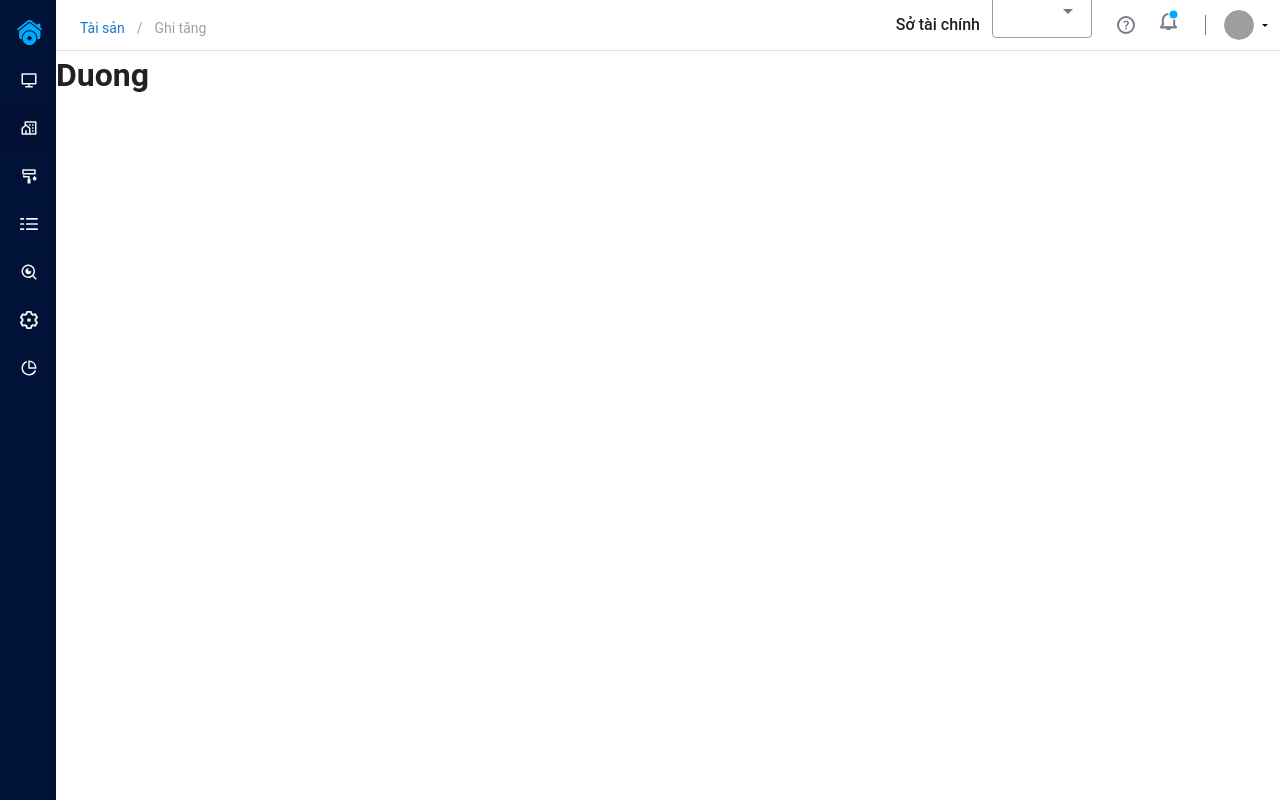
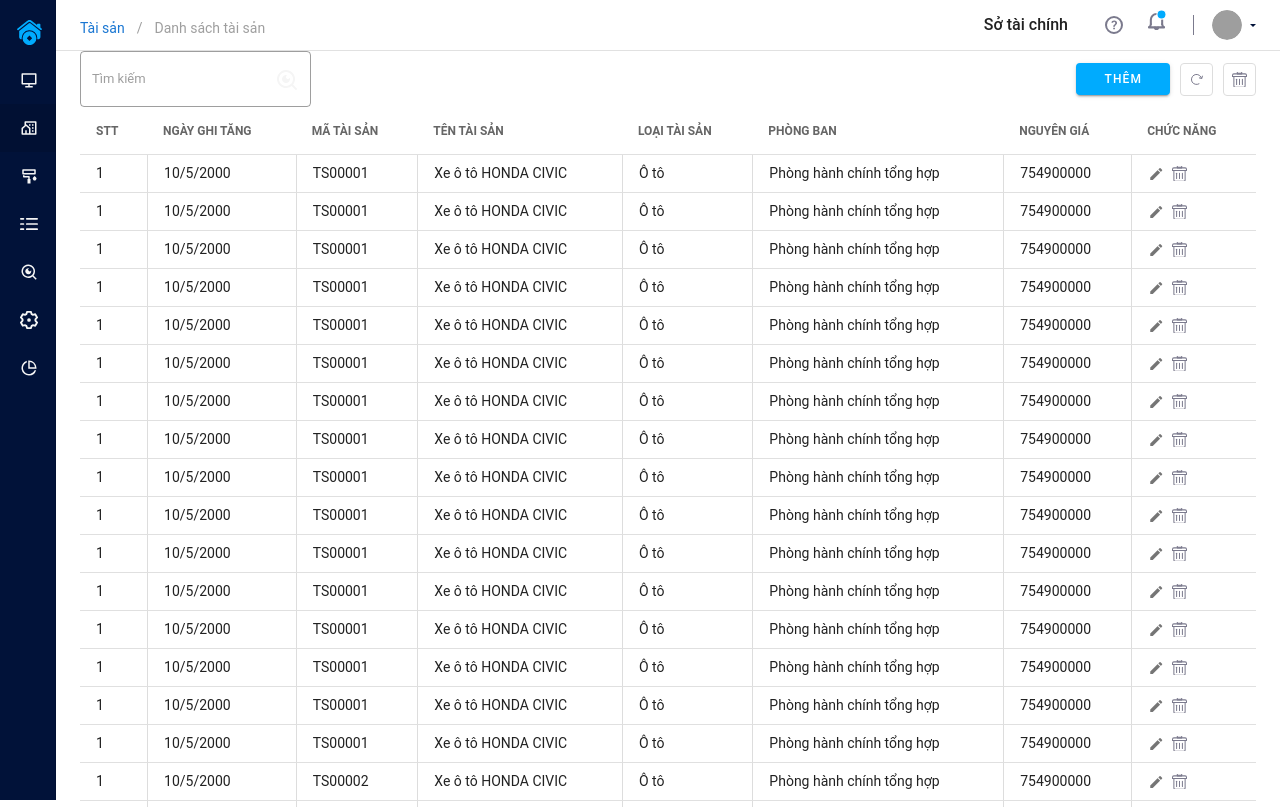
Before and after one commit to mtduong100500/QLTS-MaiThaiDuong-Web5, a Vue app: page /taisan in a window 1280 px wide. Built offline with nearby package versions, Linux system fonts and the light colour scheme; grey boxes are pictures that could not be loaded.

Commit message:
table, more tooltip, change table height, change button style, sticky table header

```diff
--- a/src/App.vue
+++ b/src/App.vue
@@ -12,21 +12,23 @@
         Phần nội dung chính
         CreatedBy MTDUONG(13/06/2021)
       -->
-    <v-main class="d-flex">
 
+    <v-main>
       <!--
         Phần Header (không đổi theo router)
         CreatedBy MTDUONG(13/06/2021)
       -->
-      <div class="header-wrapper" style="">
-        <Header />
+      <div class="header-wrapper">
+        <Header/>
       </div>
-
       <!--
         Phần router-view, nội dung sẽ được thanh đổi khi ấn vào thanh sidebar
         CreatedBy MTDUONG(13/06/2021)
       -->
+
         <router-view></router-view>
+
+
     </v-main>
   </v-app>
 </template>
@@ -37,7 +39,7 @@ import Header from './components/Header'
 export default {
   data() {
     return{
-
+      drawer: null
     }
   },
   components:{
@@ -59,9 +61,23 @@ export default {
 .header-wrapper{
   border-bottom: 1px solid #e1e1e1;
 }
-
+.v-main___wrap{
+  display:flex;
+}
 .sidebar .v-list-item--link:hover{
   cursor: pointer;
   background-color: #273557;
 }
+::-webkit-scrollbar {
+    width: 5px !important;
+    height: 5px !important;
+    z-index: 1231232123421
+}
+
+::-webkit-scrollbar-track {
+    width:6px;
+    background-color: #bbb;
+}
+
+
 </style>
--- a/src/components/Header.vue
+++ b/src/components/Header.vue
@@ -1,12 +1,18 @@
 <template>
   <div class="d-flex header">
+
+    <!--
+      Phần Header của trang, sẽ không thay đổi theo router-view
+      CreatedBy MTDUONG (13/06/2021)
+    -->
+
+
+    <!--Đường dẫn -->
     <v-breadcrumbs :items="links"></v-breadcrumbs>
     <v-spacer></v-spacer>
+    <!--Thông tin -->
     <div class="d-flex align-center px-3">
       <p class="sotaichinh">Sở tài chính</p>
-      <div class="select-year">
-        <v-select :items="years" outlined></v-select>
-      </div>
       <v-tooltip bottom>
           <template v-slot:activator="{on , attrs}">
       <div class="help-ico icon-hover" v-bind="attrs" v-on="on">
@@ -33,7 +39,6 @@
         </template>
         <span>Thông báo</span>
       </v-tooltip>
-
       <v-img
         src="../assets/icon/Divider.svg"
         max-height="20"
@@ -47,7 +52,7 @@
       <v-img
         width="6"
         src="../assets/icon/i_arrow_up_small.svg"
-        class="icon-hover"
+        class="icon-hover down-icon"
       ></v-img>
     </div>
   </div>
@@ -65,17 +70,20 @@ export default {
           href: "/taisan",
         },
         {
-          text: "Ghi tăng",
+          text: "Danh sách tài sản",
           disabled: true,
-          href: "/taisan/ghitang",
+          href: "/taisan/danhsachtaisan",
         },
       ],
-      years: ["Năm 2019", "Năm 2020", "Năm 2021"],
+      years: ["2019", "2020", "2021"],
     };
   },
 };
 </script>
 <style scoped>
+.down-icon{
+  margin-right: 12px;
+}
 .avatar {
   margin-right: 8px;
 }
--- a/src/main.js
+++ b/src/main.js
@@ -4,6 +4,7 @@ import router from './router'
 
 import store from './store'
 import vuetify from './plugins/vuetify'
+
 
 Vue.config.productionTip = false
 
--- a/src/views/GhiTang.vue
+++ b/src/views/GhiTang.vue
@@ -1,15 +1,158 @@
 <template>
-    <div>
-        <h1>Duong</h1>
+  <div class="main-content">
+    <div class="toolbar">
+      <div>
+        <v-text-field
+          placeholder="Tìm kiếm"
+          outlined
+          flat
+          v-model="search"
+          single-line
+          hide-details
+        >
+          <template v-slot:append>
+            <img
+              width="24"
+              height="24"
+              src="../assets/icon/search-eye-line.svg"
+            />
+          </template>
+        </v-text-field>
+      </div>
+      <div class="btn-group d-flex align-center">
+        <v-btn color="#00abfe" small class="white--text px-7 py-4">Thêm</v-btn>
+        <v-tooltip bottom>
+          <template #activator="{ on, attrs }">
+            <div class="btn-reload btn-hover" v-bind="attrs" v-on="on">
+              <v-img
+                max-height="15"
+                max-width="15"
+                src="../assets/icon/refresh.svg"
+              ></v-img>
+            </div>
+          </template>
+          <span>Tải lại bảng</span>
+        </v-tooltip>
+        <v-tooltip bottom>
+          <template #activator="{ on, attrs }">
+            <div class="btn-delete btn-hover" v-on="on" v-bind="attrs">
+              <v-img
+                height="15"
+                width="15"
+                src="../assets/icon/trash.svg"
+              ></v-img>
+            </div>
+          </template>
+          <span>Xóa dữ liệu</span>
+        </v-tooltip>
+      </div>
     </div>
+    <div class="table">
+      <v-data-table
+        :items="items"
+        :headers="headers"
+        fixed-header
+        height="700"
+        :custom-filter="filter"
+        hide-default-footer
+        disable-pagination
+      >
+        <template #item.actions="{ item }">
+          <div class="d-flex align-center">
+            <v-tooltip bottom>
+              <template #activator="{ on, attrs }">
+                <v-icon small class="mr-2 btn-hover" v-bind="attrs" v-on="on">
+                  mdi-pencil
+                </v-icon>
+              </template>
+              <span>Sửa</span>
+            </v-tooltip>
+            <v-tooltip bottom>
+              <template #activator="{ on, attrs }">
+                <v-img
+                  small
+                  src="../assets/icon/trash.svg"
+                  max-height="15"
+                  max-width="15"
+                  class="btn-hover"
+                  v-bind="attrs" v-on="on"
+                ></v-img>
+              </template>
+              <span>Xóa</span>
+            </v-tooltip>
+          </div>
+        </template>
+      </v-data-table>
+    </div>
+  </div>
 </template>
 
 <script>
+import data from "./data";
 export default {
-
-}
+  name: "taisan",
+  data() {
+    return {
+      headers: [
+        { text: "STT", value: "STT", sortable: false },
+        { text: "NGÀY GHI TĂNG", value: "Date", sortable: false },
+        { text: "MÃ TÀI SẢN", value: "PropertyCode", sortable: false },
+        { text: "TÊN TÀI SẢN", value: "PropertyName", sortable: false },
+        { text: "LOẠI TÀI SẢN", value: "PropertyType", sortable: false },
+        { text: "PHÒNG BAN", value: "Department", sortable: false },
+        { text: "NGUYÊN GIÁ", value: "Price", sortable: false },
+        { text: "CHỨC NĂNG", value: "actions", sortable: false },
+      ],
+      items: data,
+      search: "",
+    };
+  },
+  computed: {},
+  methods: {
+    // Filter theo tên và mã nhân viên
+    filter(value, search, item) {
+      let inName = RegExp(search, "i").test(item.PropertyName);
+      let inCode = false;
+      return inName || inCode;
+    },
+  },
+};
 </script>
 
-<style>
-
+<style lang="scss">
+.btn-hover:hover {
+  cursor: pointer;
+}
+.btn-reload {
+  margin: 0 10px;
+}
+.btn-delete,
+.btn-reload {
+  border: 1px solid #dddddd;
+  border-radius: 4px;
+  padding: 8px;
+}
+.v-data-table {
+  padding: 0 24px 0 24px;
+}
+table td + td {
+  border-left: 1px solid #dddddd;
+}
+.v-data-table__wrapper table tbody tr td{
+    height: 38px !important;
+}
+tr:hover {
+  background-color: #f0f8ff;
+}
+.ghitang {
+  background-color: aquamarine;
+}
+.v-input{
+    font-size: 13px !important;
+}
+.toolbar {
+  display: flex;
+  justify-content: space-between;
+  padding: 0 24px 0 24px;
+}
 </style>
--- /dev/null
+++ b/src/views/data.js
@@ -0,0 +1,176 @@
+let data=[
+    {
+        STT: "1",
+        Date: "10/5/2000",
+        PropertyCode: "TS00001",
+        PropertyName: "Xe ô tô HONDA CIVIC",
+        PropertyType: "Ô tô",
+        Department: "Phòng hành chính tổng hợp",
+        Price: "754900000",
+      },
+      {
+        STT: "1",
+        Date: "10/5/2000",
+        PropertyCode: "TS00001",
+        PropertyName: "Xe ô tô HONDA CIVIC",
+        PropertyType: "Ô tô",
+        Department: "Phòng hành chính tổng hợp",
+        Price: "754900000",
+      },
+      {
+        STT: "1",
+        Date: "10/5/2000",
+        PropertyCode: "TS00001",
+        PropertyName: "Xe ô tô HONDA CIVIC",
+        PropertyType: "Ô tô",
+        Department: "Phòng hành chính tổng hợp",
+        Price: "754900000",
+      },
+      {
+        STT: "1",
+        Date: "10/5/2000",
+        PropertyCode: "TS00001",
+        PropertyName: "Xe ô tô HONDA CIVIC",
+        PropertyType: "Ô tô",
+        Department: "Phòng hành chính tổng hợp",
+        Price: "754900000",
+      },
+      {
+        STT: "1",
+        Date: "10/5/2000",
+        PropertyCode: "TS00001",
+        PropertyName: "Xe ô tô HONDA CIVIC",
+        PropertyType: "Ô tô",
+        Department: "Phòng hành chính tổng hợp",
+        Price: "754900000",
+      },
+      {
+        STT: "1",
+        Date: "10/5/2000",
+        PropertyCode: "TS00001",
+        PropertyName: "Xe ô tô HONDA CIVIC",
+        PropertyType: "Ô tô",
+        Department: "Phòng hành chính tổng hợp",
+        Price: "754900000",
+      },
+      {
+        STT: "1",
+        Date: "10/5/2000",
+        PropertyCode: "TS00001",
+        PropertyName: "Xe ô tô HONDA CIVIC",
+        PropertyType: "Ô tô",
+        Department: "Phòng hành chính tổng hợp",
+        Price: "754900000",
+      },
+      {
+        STT: "1",
+        Date: "10/5/2000",
+        PropertyCode: "TS00001",
+        PropertyName: "Xe ô tô HONDA CIVIC",
+        PropertyType: "Ô tô",
+        Department: "Phòng hành chính tổng hợp",
+        Price: "754900000",
+      },
+      {
+        STT: "1",
+        Date: "10/5/2000",
+        PropertyCode: "TS00001",
+        PropertyName: "Xe ô tô HONDA CIVIC",
+        PropertyType: "Ô tô",
+        Department: "Phòng hành chính tổng hợp",
+        Price: "754900000",
+      },
+      {
+        STT: "1",
+        Date: "10/5/2000",
+        PropertyCode: "TS00001",
+        PropertyName: "Xe ô tô HONDA CIVIC",
+        PropertyType: "Ô tô",
+        Department: "Phòng hành chính tổng hợp",
+        Price: "754900000",
+      },
+      {
+        STT: "1",
+        Date: "10/5/2000",
+        PropertyCode: "TS00001",
+        PropertyName: "Xe ô tô HONDA CIVIC",
+        PropertyType: "Ô tô",
+        Department: "Phòng hành chính tổng hợp",
+        Price: "754900000",
+      },
+      {
+        STT: "1",
+        Date: "10/5/2000",
+        PropertyCode: "TS00001",
+        PropertyName: "Xe ô tô HONDA CIVIC",
+        PropertyType: "Ô tô",
+        Department: "Phòng hành chính tổng hợp",
+        Price: "754900000",
+      },
+      {
+        STT: "1",
+        Date: "10/5/2000",
+        PropertyCode: "TS00001",
+        PropertyName: "Xe ô tô HONDA CIVIC",
+        PropertyType: "Ô tô",
+        Department: "Phòng hành chính tổng hợp",
+        Price: "754900000",
+      },
+      {
+        STT: "1",
+        Date: "10/5/2000",
+        PropertyCode: "TS00001",
+        PropertyName: "Xe ô tô HONDA CIVIC",
+        PropertyType: "Ô tô",
+        Department: "Phòng hành chính tổng hợp",
+        Price: "754900000",
+      },
+      {
+        STT: "1",
+        Date: "10/5/2000",
+        PropertyCode: "TS00001",
+        PropertyName: "Xe ô tô HONDA CIVIC",
+        PropertyType: "Ô tô",
+        Department: "Phòng hành chính tổng hợp",
+        Price: "754900000",
+      },
+      {
+        STT: "1",
+        Date: "10/5/2000",
+        PropertyCode: "TS00001",
+        PropertyName: "Xe ô tô HONDA CIVIC",
+        PropertyType: "Ô tô",
+        Department: "Phòng hành chính tổng hợp",
+        Price: "754900000",
+      },
+      {
+        STT: "1",
+        Date: "10/5/2000",
+        PropertyCode: "TS00002",
+        PropertyName: "Xe ô tô HONDA CIVIC",
+        PropertyType: "Ô tô",
+        Department: "Phòng hành chính tổng hợp",
+        Price: "754900000",
+      },
+      {
+        STT: "1",
+        Date: "10/5/2000",
+        PropertyCode: "TS00001",
+        PropertyName: "Xe ô tô HONDA CIVIC",
+        PropertyType: "Ô tô",
+        Department: "Phòng hành chính tổng hợp",
+        Price: "754900000",
+      },
+      {
+        STT: "1",
+        Date: "10/5/2000",
+        PropertyCode: "TS00001",
+        PropertyName: "Xe ô tô HONDA CIVIC",
+        PropertyType: "Ô tô",
+        Department: "Phòng hành chính tổng hợp",
+        Price: "754900000",
+      },
+
+]
+
+export default data
```
Lines whose indentation alone changed are shown as unchanged.
